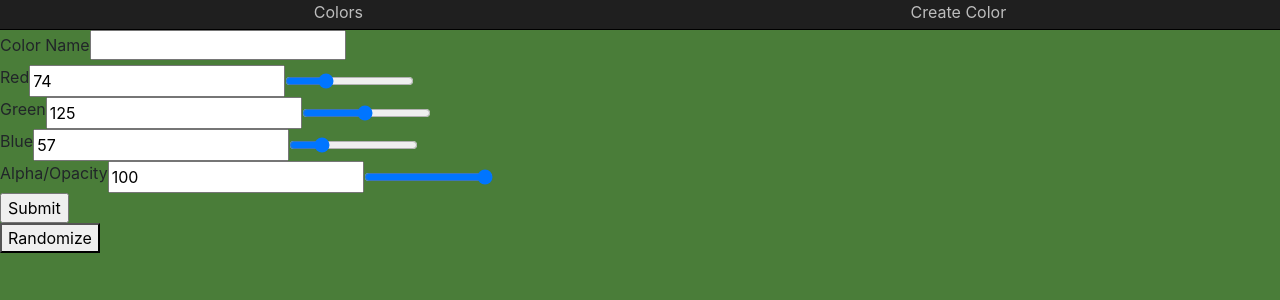
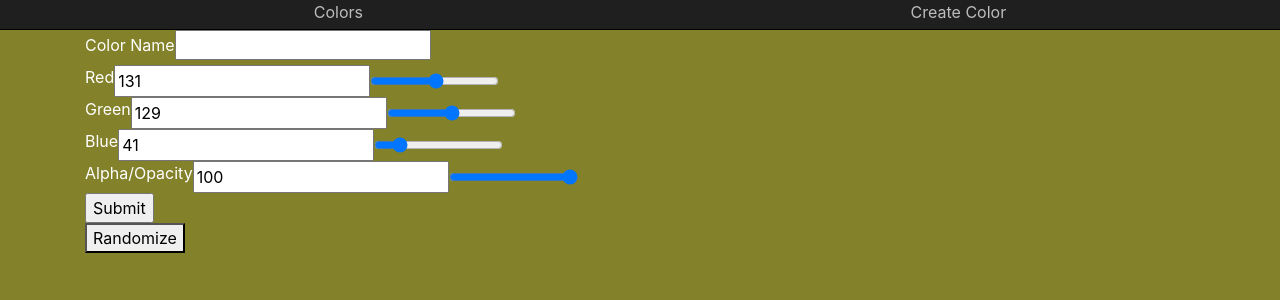
Before and after one commit to dvontrec/Color-Creator, a React app in the folder client/: page /newcolor in a window 1280 px wide. Shown: the top 300 px of the page. Built offline with nearby package versions, Linux system fonts and the light colour scheme.

Commit message:
Add text color updating

```diff
--- a/client/src/components/Colors/CreateColor.js
+++ b/client/src/components/Colors/CreateColor.js
@@ -7,9 +7,10 @@ class CreateColor extends Component {
     super();
     this.state = {
       color: '',
-      r: this.getRandomNum(255),
-      g: this.getRandomNum(255),
-      b: this.getRandomNum(255),
+      textColor: '',
+      r: 0,
+      g: 0,
+      b: 0,
       a: 100
     };
   }
@@ -22,13 +23,33 @@ class CreateColor extends Component {
     const rR = this.getRandomNum(255);
     const rG = this.getRandomNum(255);
     const rB = this.getRandomNum(255);
-    this.setState({ color: 'Random', r: rR, g: rG, b: rB });
+    this.setState({ r: rR, g: rG, b: rB });
+    this.updateColorState();
   };
 
   updateSlider = e => {
     const Skey = String(e.target.name);
     this.setState({ [Skey]: e.target.value });
+    this.updateColorState();
   };
+
+  updateColorState() {
+    const r = parseInt(this.state.r);
+    const g = parseInt(this.state.g);
+    const b = parseInt(this.state.b);
+    const a = this.state.a / 100;
+    const avgColor = (r + g + b) / 3;
+    if (a > 0.55) {
+      if (avgColor < 140) {
+        this.setState({ textColor: 'white' });
+      } else {
+        this.setState({ textColor: 'black' });
+      }
+    }
+  }
+  componentDidMount() {
+    this.randomizeColor();
+  }
 
   submitColorForm = e => {
     e.preventDefault();
@@ -42,12 +63,16 @@ class CreateColor extends Component {
     const colorCode = `rgba(${this.state.r},${this.state.g},${
       this.state.b
     },${this.state.a / 100})`;
-    // console.log(colorCode);
     return (
       <div
         className="colorCreator"
-        style={{ backgroundColor: colorCode, height: '100vh' }}
+        style={{
+          backgroundColor: colorCode,
+          height: '100vh',
+          color: this.state.textColor
+        }}
       >
+        <div className="container">
           <form action="" onSubmit={this.submitColorForm}>
             <div>
               <label htmlFor="colorName">Color Name</label>
@@ -134,6 +159,7 @@ class CreateColor extends Component {
           </form>
           <button onClick={this.randomizeColor}>Randomize</button>
         </div>
+      </div>
     );
   }
 }
```
Lines whose indentation alone changed are shown as unchanged.
